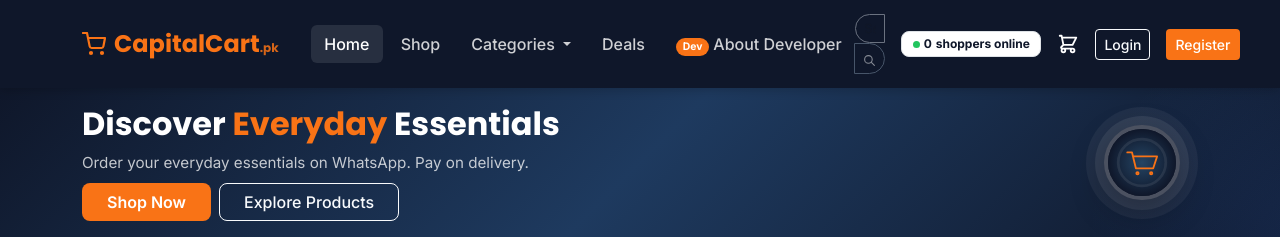
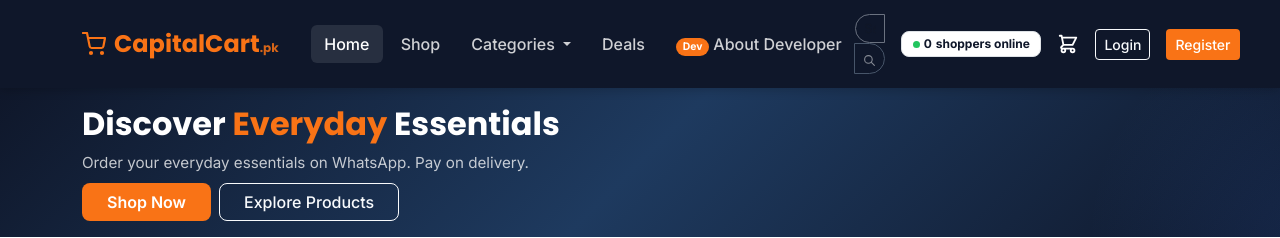
Before and after one commit to itsnasiralii/capitalcart, a Laravel app: page / in a window 1280 px wide. Shown: the top 238 px of the page. Run offline with Laravel 12, Linux system fonts and the light colour scheme; data comes from the database, SQL or seed files in the repository; data that the repository does not hold is empty; style sheets or scripts are compiled from the project's sources; some libraries are stand-ins or nearby versions.

Commit message:
Revert "style(home): restore a compact hero slider at the right edge"
This reverts commit cd8fa4a72925406fe5e020b1a502f356cfa86b01.

```diff
--- a/resources/css/app.scss
+++ b/resources/css/app.scss
@@ -898,37 +898,3 @@ nav[role="navigation"] svg {
   z-index: 1020;
   .btn-close { flex-shrink: 0; padding: 6px; }
 }
-
-// A small desktop slider beside the copy, outside the hero's height calculation.
-.hero-content-row { position: relative; }
-.hero-side-slider {
-  --hero-slider-size: 112px;
-  position: absolute;
-  right: 12px;
-  top: 50%;
-  transform: translateY(-50%);
-  width: 112px;
-  padding: 0;
-  line-height: 0;
-  .hero-slide-caption { padding: 4px 5px 8px !important; }
-  .hero-slide-title {
-    font-size: 10px !important;
-    display: -webkit-box;
-    -webkit-line-clamp: 2;
-    -webkit-box-orient: vertical;
-    overflow: hidden;
-  }
-  .hero-slide-caption .text-white-50, .hero-slide-caption .badge { display: none; }
-  .slider-btn { width: 28px !important; height: 28px !important; }
-  .slider-dots {
-    position: absolute !important;
-    bottom: -8px;
-    left: 0;
-    right: 0;
-    margin-top: 0 !important;
-    gap: 4px !important;
-  }
-}
-@media (min-width: 768px) {
-  .hero-copy { padding-right: 148px; }
-}
--- a/resources/views/livewire/hero-slider.blade.php
+++ b/resources/views/livewire/hero-slider.blade.php
@@ -1,4 +1,4 @@
-<div class="hero-circular-slider-container" id="capitalHeroSlider" data-autoplay="{{ $autoplayDuration * 1000 }}" style="position:relative;display:inline-block;width:var(--hero-slider-size,220px);max-width:100%">
+<div class="hero-circular-slider-container" id="capitalHeroSlider" data-autoplay="{{ $autoplayDuration * 1000 }}" style="position:relative;display:inline-block;width:220px;max-width:100%">
     {{-- Concentric Glow Rings (Preserving existing visual layout) --}}
     <div class="glow-ring-outer" style="width:100%;aspect-ratio:1;border-radius:50%;background:rgba(255,255,255,0.05);display:flex;align-items:center;justify-content:center;margin:0 auto;position:relative">
         <div class="glow-ring-inner" style="width:84%;height:84%;border-radius:50%;background:rgba(255,255,255,0.08);display:flex;align-items:center;justify-content:center">
@@ -11,8 +11,8 @@
                             <a href="{{ is_store_link($slide->link_url) ? $slide->link_url : route('shop') }}" style="display:block;width:100%;height:100%;position:relative">
                                 <img src="{{ $slide->image_url }}" alt="{{ $slide->title }}" decoding="async" onerror="this.onerror=null;this.src='{{ asset('images/hero-fallback.svg') }}'" style="width:100%;height:100%;object-fit:cover;display:block">
                                 {{-- Subtle gradient overlay for text readability if needed --}}
-                                <div class="hero-slide-caption" style="position:absolute;bottom:0;left:0;right:0;background:linear-gradient(to top, rgba(15,23,42,0.8) 0%, transparent 60%);padding:10px 12px 14px;text-align:center">
-                                    <div class="hero-slide-title text-white fw-bold" style="font-size:clamp(0.75rem, 2vw, 0.9rem);line-height:1.2;text-shadow:0 1px 4px rgba(0,0,0,0.6)">{{ $slide->title }}</div>
+                                <div style="position:absolute;bottom:0;left:0;right:0;background:linear-gradient(to top, rgba(15,23,42,0.8) 0%, transparent 60%);padding:10px 12px 14px;text-align:center">
+                                    <div class="text-white fw-bold" style="font-size:clamp(0.75rem, 2vw, 0.9rem);line-height:1.2;text-shadow:0 1px 4px rgba(0,0,0,0.6)">{{ $slide->title }}</div>
                                     @if($slide->subtitle)
                                         <div class="text-white-50" style="font-size:clamp(0.65rem, 1.5vw, 0.75rem);margin-top:2px">{{ $slide->subtitle }}</div>
                                     @endif
--- a/resources/views/pages/home.blade.php
+++ b/resources/views/pages/home.blade.php
@@ -3,17 +3,14 @@
     {{-- Hero --}}
     <section class="hero-section">
         <div class="container">
-            <div class="row align-items-center hero-content-row">
-                <div class="col-12 hero-copy">
+            <div class="row align-items-center">
+                <div class="col-12">
                     <h1>Discover <span class="hero-accent">Everyday</span> Essentials</h1>
                     <p class="mt-1 mb-2">Order your everyday essentials on WhatsApp. Pay on delivery.</p>
                     <div class="d-flex gap-2 flex-wrap">
                         <a href="{{ route('shop') }}" class="btn px-4" style="background:#F97316;color:#fff;font-weight:600">Shop Now</a>
                         <a href="{{ $featured->isNotEmpty() ? '#featured-products' : route('shop') }}" class="btn btn-outline-light px-4">Explore Products</a>
                     </div>
-                </div>
-                <div class="hero-side-slider d-none d-md-block">
-                    <livewire:hero-slider />
                 </div>
             </div>
         </div>
```
